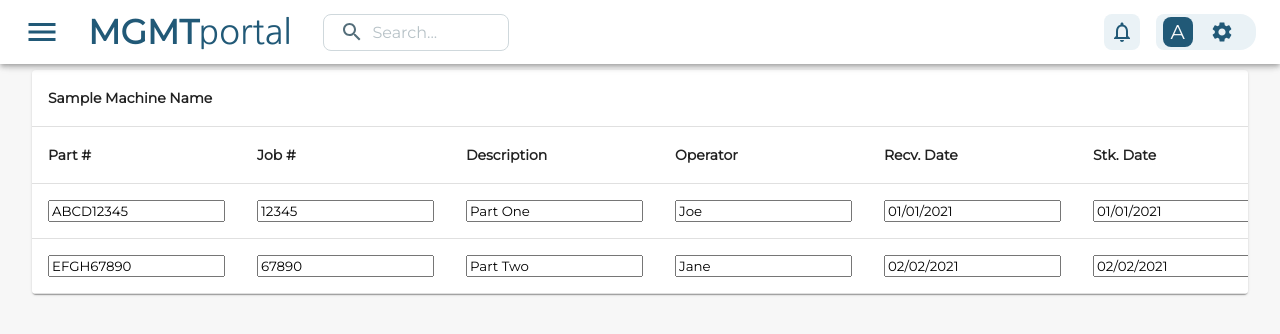
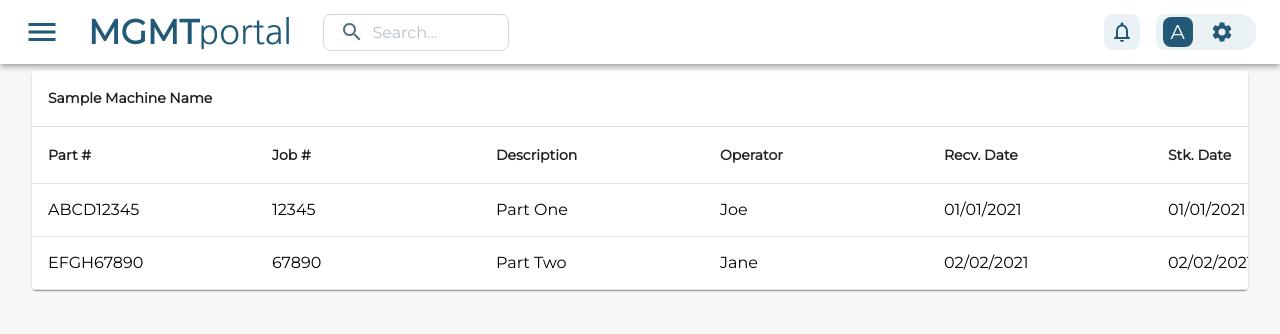
Before and after one commit to kuhlekt1v/react-samples, a React (Create React App) app in the folder mgmt-portal/: page /workbook in a window 1280 px wide. Shown: the top 334 px of the page. Built offline with nearby package versions, Linux system fonts and the light colour scheme.

Commit message:
General proof of concept - edit in place table.

```diff
--- a/mgmt-portal/src/pages/Workbook/WorkbookPage.tsx
+++ b/mgmt-portal/src/pages/Workbook/WorkbookPage.tsx
@@ -29,14 +29,22 @@ const EditableCell = ({ value: initialValue, row: { index }, column: { id } }: a
 
   const onBlur = () => {
     console.log(value);
-    // updateMyData(index, id, value);
+    // updateMyData(index, id, value); // This is where we will pass data to backend
   };
 
+  // Sync initial value with state if changed externally.
   React.useEffect(() => {
     setValue(initialValue);
   }, [initialValue]);
 
-  return <input value={value} onChange={onChange} onBlur={onBlur} />;
+  return (
+    <input
+      value={value}
+      onChange={onChange}
+      onBlur={onBlur}
+      style={{ fontSize: '1rem', padding: 0, margin: 0, border: 0 }} // Move styling to external style sheet.
+    />
+  );
 };
 
 const defaultColumn = {
```
